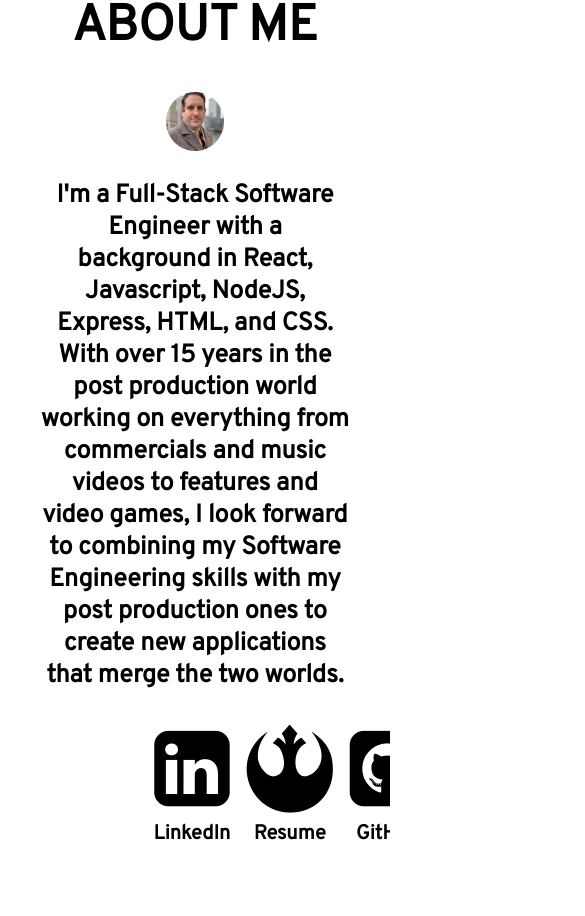
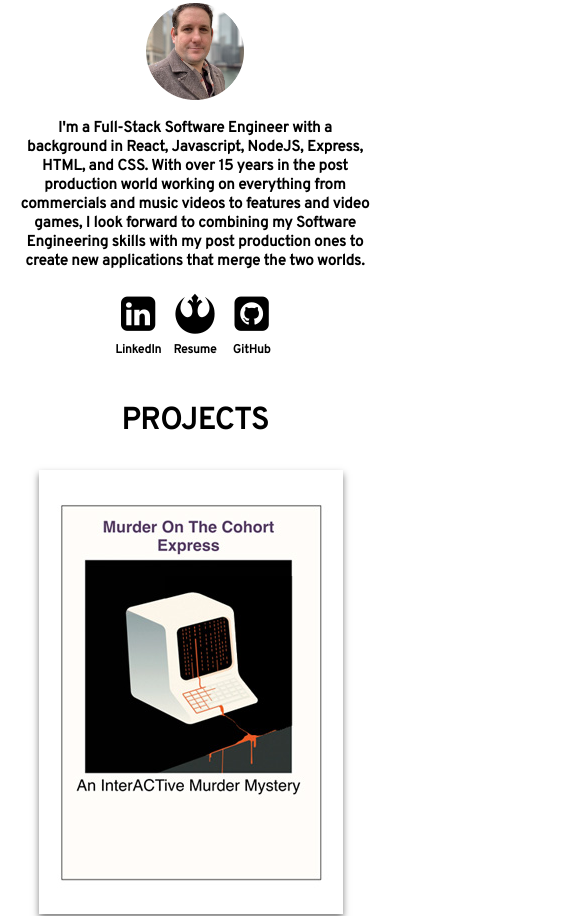
Before and after one commit to HuemanTarget/portfolio-revised, a React (Create React App) app: page / in a window 390 px wide. Shown: the part 401-1317 px from the top of the page, 585 px wide, since content can reach past the window. Built offline with nearby package versions, Linux system fonts and the light colour scheme.

Commit message:
about me and projects responsive to ipod

```diff
--- a/src/Components/About Me/style.css
+++ b/src/Components/About Me/style.css
@@ -128,22 +128,58 @@ i:hover:after {
 a:link {
   text-decoration: none;
 }
-
-/* @media screen and (max-device-width: 1024px) {
+@media only screen and (max-device-width: 900px) {
   .about-title {
-    font-size: 50px;
+    font-size: 30px;
     text-align: center;
     font-family: 'Overpass', sans-serif;
-    margin-top: 200px;
+    margin-top: 50px;
+  }
+
+  .headshot {
+    /* position: absolute; */
+    max-width: 25%;
   }
 
   .about h3 {
     font-family: 'Overpass', sans-serif;
-    font-size: 25px;
+    font-size: 15px;
     text-align: center;
     margin-left: auto;
     margin-right: auto;
-    width: 80%;
-    padding-bottom: 20px;
+    width: 90%;
   }
-} */
+
+  .social-links i {
+    color: black;
+    font-size: 2.5em;
+    padding: 8px;
+    text-decoration: none;
+  }
+
+  .link {
+    margin: 0;
+    color: black;
+    text-decoration: none;
+    font-family: 'Overpass', sans-serif;
+    font-size: 12px;
+    object-position: -100px;
+  }
+
+  .social-links {
+    display: flex;
+    justify-content: space-between;
+    width: 42%;
+    margin: auto;
+    padding-bottom: 15px;
+    text-decoration: none;
+  }
+
+  .about {
+    position: relative;
+    min-height: 300px;
+    max-height: 1000px;
+    overflow: hidden;
+    margin-bottom: 10px;
+  }
+}
--- a/src/Components/Projects/style.css
+++ b/src/Components/Projects/style.css
@@ -139,12 +139,34 @@
   margin: 0;
 }
 
-/* @media screen and (max-device-width: 1024px) {
+@media only screen and (max-device-width: 900px) {
   .title h1 {
-    font-size: 50px;
+    font-size: 30px;
     text-align: center;
     font-family: 'Overpass', sans-serif;
-    padding-bottom: 50px;
-    margin-top: 200px;
+    padding-bottom: 10px;
   }
-} */
+
+  .wrapper {
+    /* position: relative; */
+    /* width: 100px;
+    height: 250px; */
+    margin-left: 10%;
+    /* margin-right: auto; */
+    /* transform: translate(-50%, -50%); */
+    width: 100%;
+    max-width: 650px;
+    max-height: 2500px;
+    display: flex;
+    flex-wrap: wrap;
+    justify-content: space-between;
+  }
+
+  .projects {
+    position: relative;
+    min-height: 300px;
+    max-height: 2500px;
+    overflow: hidden;
+    margin-bottom: 50px;
+  }
+}
```
